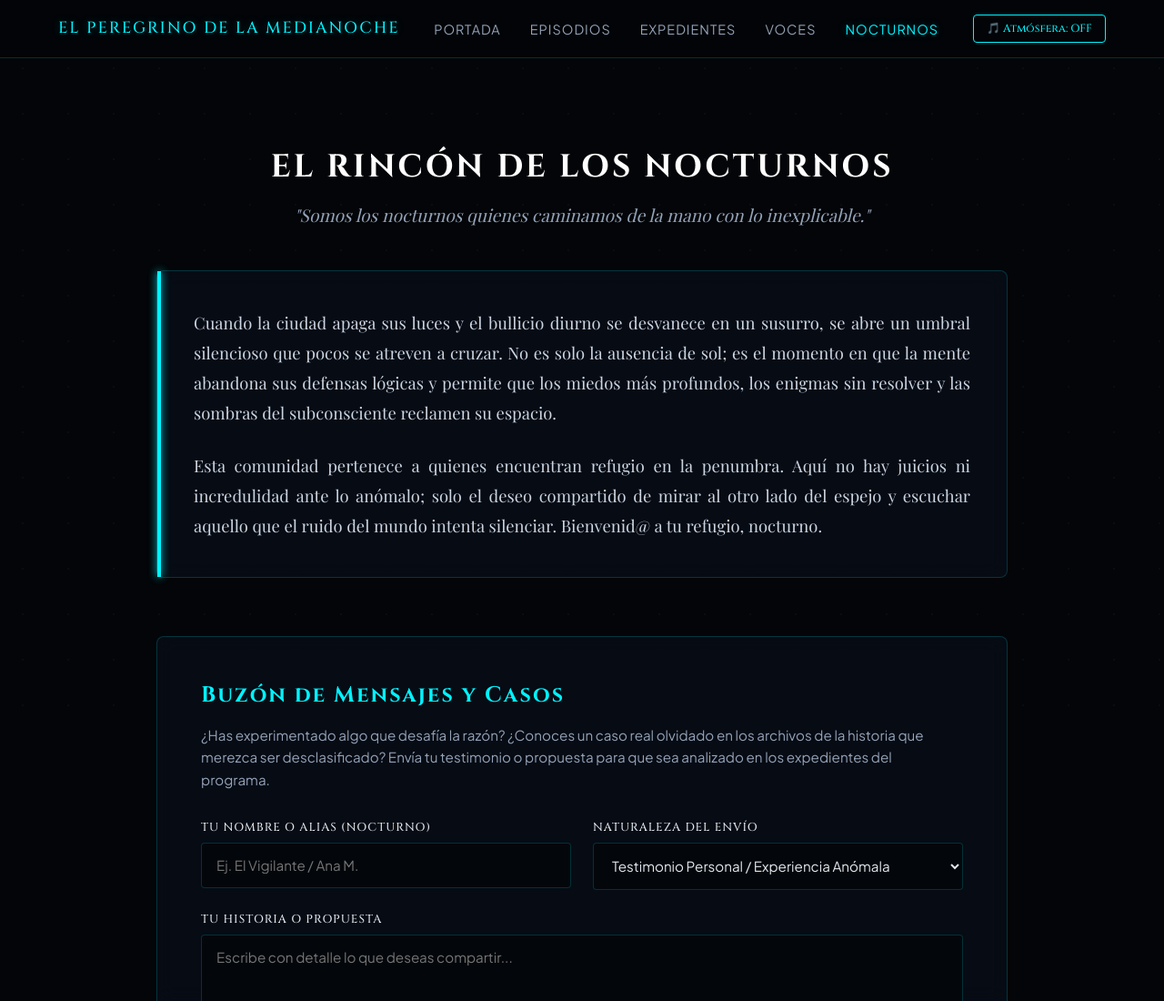
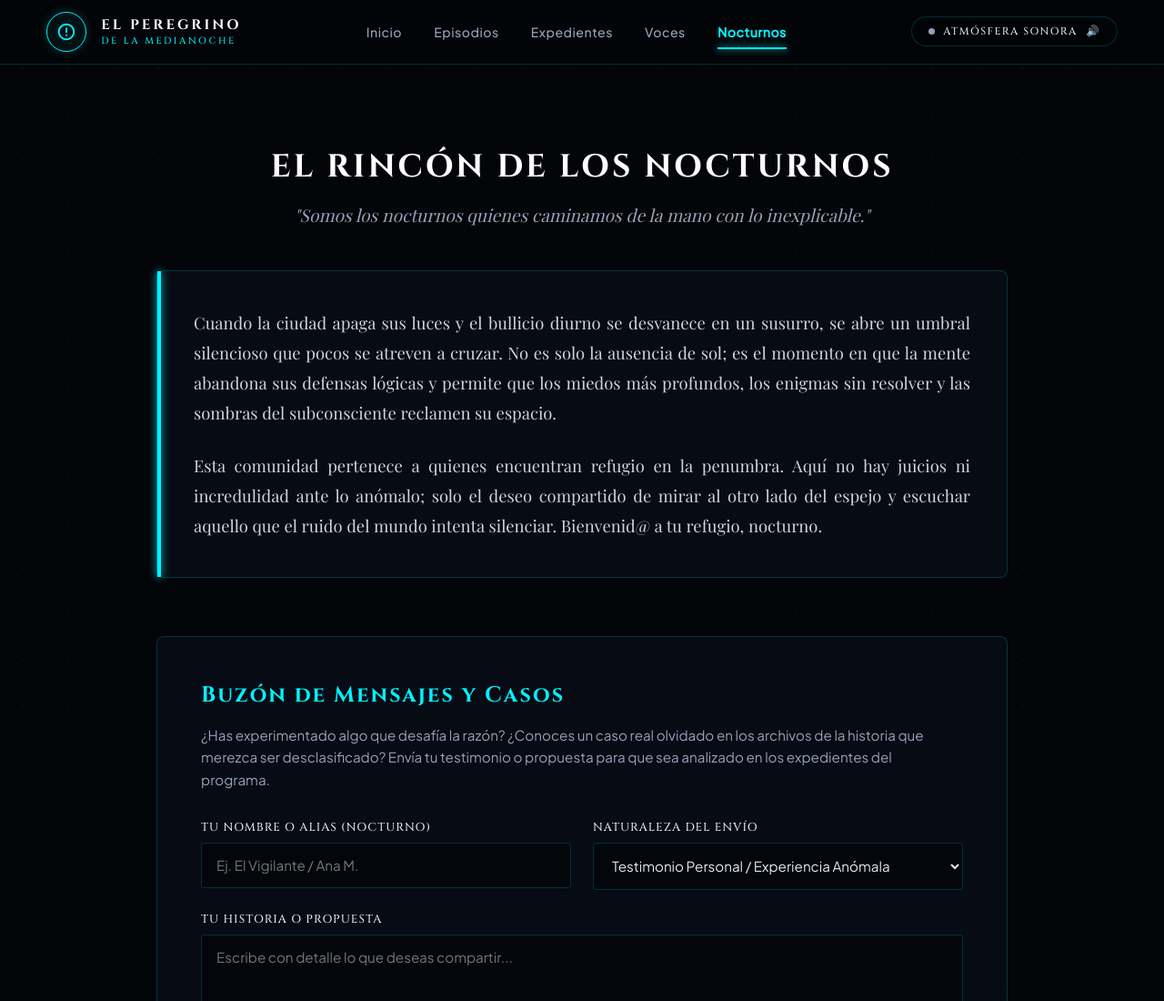
Before and after one commit to Nifares92/peregrino_medianoche, a plain HTML site: page contacto.html in a window 1280 px wide. Shown: the top 1100 px of the page at 91% size. Drawn offline with nearby package versions, Linux system fonts and the light colour scheme; a web font is replaced by a local one.

Commit message:
Refactor header and navigation styles and structure

```diff
--- a/contacto.html
+++ b/contacto.html
@@ -47,68 +47,147 @@
             z-index: 0;
         }
 
-        /* Navegación */
+        /* Navegación idéntica a tu diseño */
         header {
             position: fixed;
             top: 0; left: 0; width: 100%;
-            background: rgba(3, 5, 8, 0.85);
+            background: rgba(3, 5, 8, 0.9);
             backdrop-filter: blur(12px);
             border-bottom: 1px solid var(--border-color);
             z-index: 1000;
             display: flex;
             justify-content: space-between;
             align-items: center;
-            padding: 1rem 5%;
+            padding: 0.8rem 4%;
         }
 
-        .logo-nav {
+        .logo-container {
+            display: flex;
+            align-items: center;
+            gap: 1rem;
+            text-decoration: none;
+        }
+
+        .logo-emblem {
+            width: 44px;
+            height: 44px;
+            border-radius: 50%;
+            border: 1px solid var(--accent-cyan);
+            display: flex;
+            align-items: center;
+            justify-content: center;
+            background: rgba(0, 243, 255, 0.05);
+            box-shadow: 0 0 12px rgba(0, 243, 255, 0.2);
+            position: relative;
+        }
+
+        .logo-emblem svg {
+            width: 22px;
+            height: 22px;
+            fill: var(--accent-cyan);
+        }
+
+        .logo-text-group {
+            display: flex;
+            flex-direction: column;
+        }
+
+        .logo-title {
             font-family: var(--font-title);
-            font-size: 1.1rem;
+            font-size: 0.95rem;
+            font-weight: 700;
+            color: #fff;
+            letter-spacing: 3px;
+            text-transform: uppercase;
+        }
+
+        .logo-subtitle {
+            font-family: var(--font-title);
+            font-size: 0.65rem;
+            font-weight: 500;
             color: var(--accent-cyan);
-            text-decoration: none;
-            letter-spacing: 2px;
-            text-shadow: 0 0 10px var(--accent-glow);
+            letter-spacing: 2.5px;
+            text-transform: uppercase;
         }
 
         nav ul {
             list-style: none;
             display: flex;
-            gap: 2rem;
+            gap: 2.2rem;
             align-items: center;
         }
 
         nav a {
             color: var(--text-muted);
             text-decoration: none;
-            font-size: 0.9rem;
-            text-transform: uppercase;
-            letter-spacing: 1px;
-            transition: color 0.3s ease, text-shadow 0.3s ease;
+            font-size: 0.88rem;
+            font-weight: 500;
+            letter-spacing: 0.5px;
+            transition: color 0.3s ease;
+            position: relative;
+            padding-bottom: 4px;
         }
 
-        nav a:hover, nav a.active {
-            color: var(--accent-cyan);
-            text-shadow: 0 0 8px var(--accent-glow);
+        nav a:hover {
+            color: #fff;
         }
 
-        /* Botón de Audio Ambiental */
-        .audio-btn {
-            background: transparent;
-            border: 1px solid var(--accent-cyan);
+        nav a.active {
             color: var(--accent-cyan);
-            padding: 0.4rem 0.9rem;
-            font-family: var(--font-title);
-            font-size: 0.75rem;
-            cursor: pointer;
-            border-radius: 4px;
-            transition: all 0.3s ease;
-            box-shadow: 0 0 5px rgba(0, 243, 255, 0.1);
+            font-weight: 600;
         }
 
-        .audio-btn:hover {
-            background: var(--accent-cyan);
-            color: var(--bg-color);
+        nav a.active::after {
+            content: '';
+            position: absolute;
+            bottom: -6px;
+            left: 0;
+            width: 100%;
+            height: 2px;
+            background-color: var(--accent-cyan);
+            box-shadow: 0 0 8px var(--accent-cyan);
+        }
+
+        /* Botón de Atmósfera Sonora idéntico */
+        .audio-pill {
+            background: rgba(3, 5, 8, 0.6);
+            border: 1px solid var(--border-color);
+            color: var(--text-main);
+            padding: 0.5rem 1.1rem;
+            font-family: var(--font-title);
+            font-size: 0.72rem;
+            letter-spacing: 1.5px;
+            cursor: pointer;
+            border-radius: 30px;
+            display: flex;
+            align-items: center;
+            gap: 0.6rem;
+            transition: all 0.3s ease;
+            box-shadow: inset 0 0 10px rgba(0, 243, 255, 0.03);
+        }
+
+        .audio-pill:hover {
+            border-color: var(--accent-cyan);
             box-shadow: 0 0 15px var(--accent-glow);
+            color: var(--accent-cyan);
+        }
+
+        .audio-dot {
+            width: 7px;
+            height: 7px;
+            background-color: var(--text-muted);
+            border-radius: 50%;
+            transition: background-color 0.3s ease, box-shadow 0.3s ease;
+        }
+
+        .audio-pill.active {
+            border-color: var(--accent-cyan);
+            color: var(--accent-cyan);
+        }
+
+        .audio-pill.active .audio-dot {
+            background-color: var(--accent-cyan);
+            box-shadow: 0 0 8px var(--accent-cyan);
         }
 
         /* Contenido Principal */
@@ -171,7 +250,7 @@
             margin-bottom: 0;
         }
 
-        /* Formulario / Buzón de Nocturnos */
+        /* Buzón de Nocturnos */
         .listener-box {
             background: var(--panel-bg);
             border: 1px solid var(--border-color);
@@ -261,7 +340,7 @@
             box-shadow: 0 0 20px var(--accent-glow);
         }
 
-        /* Testimonios / Muro de Nocturnos */
+        /* Testimonios */
         .wall-title {
             font-family: var(--font-title);
             font-size: 1.5rem;
@@ -323,7 +402,7 @@
             margin-bottom: 0.5rem;
         }
 
-        @media (max-width: 768px) {
+        @media (max-width: 900px) {
             nav ul { display: none; }
             .form-row { grid-template-columns: 1fr; }
             main { padding: 8rem 1rem 3rem 1rem; }
@@ -332,19 +411,31 @@
 </head>
 <body>
 
-    <!-- Navegación -->
+    <!-- Navegación idéntica a tu diseño -->
     <header>
-        <a href="index.html" class="logo-nav">EL PEREGRINO DE LA MEDIANOCHE</a>
+        <a href="index.html" class="logo-container">
+            <div class="logo-emblem">
+                <svg viewBox="0 0 24 24"><path d="M12 2C6.48 2 2 6.48 2 12s4.48 10 10 10 10-4.48 10-10S17.52 2 12 2zm0 18c-4.41 0-8-3.59-8-8s3.59-8 8-8 8 3.59 8 8-3.59 8-8 8zm-1-13h2v6h-2zm0 8h2v2h-2z"/></svg>
+            </div>
+            <div class="logo-text-group">
+                <span class="logo-title">El Peregrino</span>
+                <span class="logo-subtitle">De la Medianoche</span>
+            </div>
+        </a>
         <nav>
             <ul>
-                <li><a href="index.html">Portada</a></li>
+                <li><a href="index.html">Inicio</a></li>
                 <li><a href="episodios.html">Episodios</a></li>
                 <li><a href="expedientes.html">Expedientes</a></li>
                 <li><a href="voces.html">Voces</a></li>
                 <li><a href="nocturnos.html" class="active">Nocturnos</a></li>
             </ul>
         </nav>
-        <button id="ambientToggle" class="audio-btn" onclick="toggleAmbientSound()">🎵 Atmósfera: OFF</button>
+        <button id="ambientBtn" class="audio-pill" onclick="toggleAmbientSound()">
+            <span class="audio-dot"></span>
+            <span>ATMÓSFERA SONORA</span>
+            <span>🔊</span>
+        </button>
     </header>
 
     <!-- Contenido Principal -->
@@ -411,7 +502,7 @@
         <p>Buenas noches, nocturnos... y que tengáis dulces sueños si os atrevéis a cerrar los ojos.</p>
     </footer>
 
-    <!-- Script de Sonido Ambiental (Web Audio API) -->
+    <!-- Script de Sonido Ambiental -->
     <script>
         let audioCtx = null;
         let isPlaying = false;
@@ -419,16 +510,15 @@
         let gainNode = null;
 
         function toggleAmbientSound() {
-            const btn = document.getElementById('ambientToggle');
+            const btn = document.getElementById('ambientBtn');
             if (!isPlaying) {
                 try {
                     audioCtx = new (window.AudioContext || window.webkitAudioContext)();
                     oscillator = audioCtx.createOscillator();
                     gainNode = audioCtx.createGain();
 
-                    // Frecuencia baja para crear un zumbido ambiental oscuro y misterioso (dron)
                     oscillator.type = 'sine';
-                    oscillator.frequency.setValueAtTime(55, audioCtx.currentTime); // Nota La1 baja
+                    oscillator.frequency.setValueAtTime(55, audioCtx.currentTime); // Dron grave
 
                     gainNode.gain.setValueAtTime(0.05, audioCtx.currentTime);
 
@@ -437,9 +527,7 @@
                     oscillator.start();
 
                     isPlaying = true;
-                    btn.textContent = "🎵 Atmósfera: ON";
-                    btn.style.background = "var(--accent-cyan)";
-                    btn.style.color = "var(--bg-color)";
+                    btn.classList.add('active');
                 } catch (e) {
                     console.error("Error al iniciar audio:", e);
                 }
@@ -452,9 +540,7 @@
                     audioCtx.close();
                 }
                 isPlaying = false;
-                btn.textContent = "🎵 Atmósfera: OFF";
-                btn.style.background = "transparent";
-                btn.style.color = "var(--accent-cyan)";
+                btn.classList.remove('active');
             }
         }
 
```
